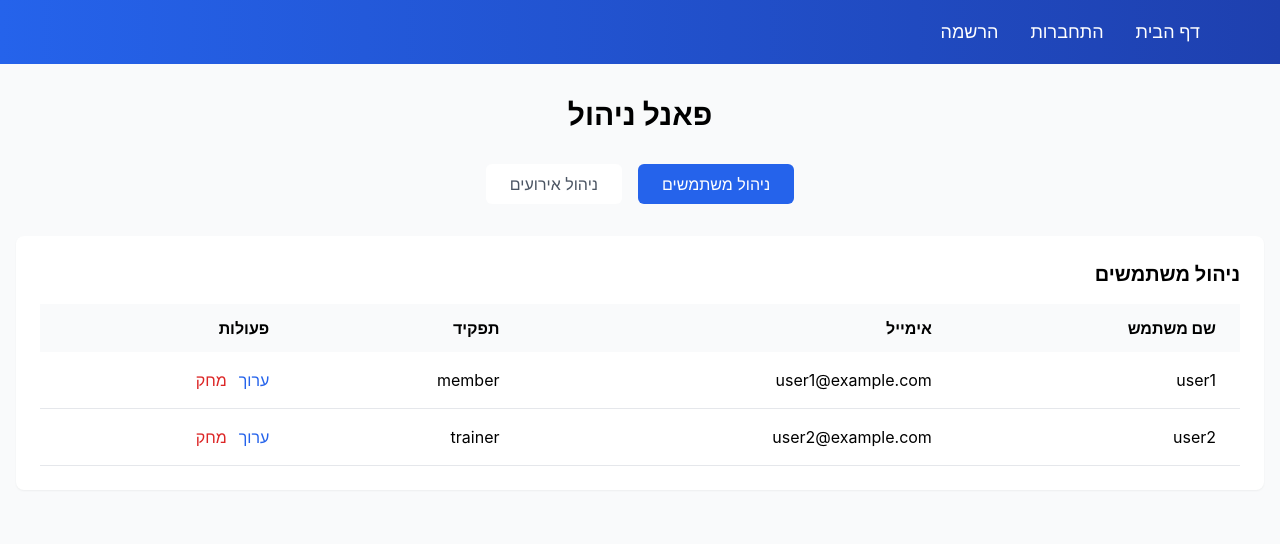
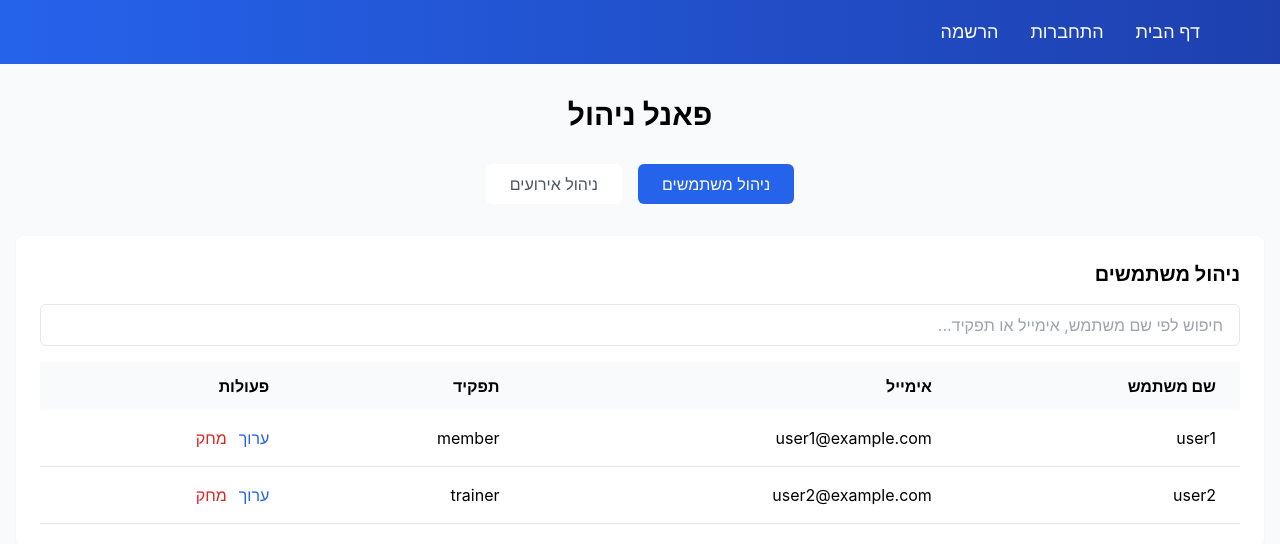
Before and after one commit to victorgalam/GYMPproject, a React (Create React App) app in the folder front/: page /admin/panel in a window 1280 px wide. Shown: the top 544 px of the page. Built offline with nearby package versions, Linux system fonts and the light colour scheme.

Commit message:
"sherch in admin"

```diff
--- a/front/src/components/AdminPanel.js
+++ b/front/src/components/AdminPanel.js
@@ -2,8 +2,8 @@ import React, { useState } from 'react';
 
 function AdminPanel() {
   const [activeSection, setActiveSection] = useState('users');
+  const [searchQuery, setSearchQuery] = useState('');
 
-  // מידע לדוגמה - בפרויקט אמיתי יגיע מהשרת
   const [users, setUsers] = useState([
     { id: 1, username: 'user1', email: 'user1@example.com', role: 'member' },
     { id: 2, username: 'user2', email: 'user2@example.com', role: 'trainer' }
@@ -26,6 +26,13 @@ function AdminPanel() {
   };
 
   const [editingUser, setEditingUser] = useState(null);
+
+  // פונקציית סינון משתמשים
+  const filteredUsers = users.filter(user =>
+    user.username.toLowerCase().includes(searchQuery.toLowerCase()) ||
+    user.email.toLowerCase().includes(searchQuery.toLowerCase()) ||
+    user.role.toLowerCase().includes(searchQuery.toLowerCase())
+  );
 
   // טופס הוספת אירוע
   const [newEvent, setNewEvent] = useState({
@@ -77,6 +84,18 @@ function AdminPanel() {
           {activeSection === 'users' && (
             <div>
               <h3 className="text-xl font-bold mb-4">ניהול משתמשים</h3>
+
+              {/* שדה חיפוש */}
+              <div className="mb-4">
+                <input
+                  type="text"
+                  placeholder="חיפוש לפי שם משתמש, אימייל או תפקיד..."
+                  value={searchQuery}
+                  onChange={(e) => setSearchQuery(e.target.value)}
+                  className="w-full px-4 py-2 border rounded-md"
+                />
+              </div>
+
               <div className="overflow-x-auto">
                 <table className="min-w-full">
                   <thead>
@@ -88,7 +107,7 @@ function AdminPanel() {
                     </tr>
                   </thead>
                   <tbody>
-                    {users.map(user => (
+                    {filteredUsers.map(user => (
                       <tr key={user.id} className="border-b">
                         <td className="px-6 py-4">{user.username}</td>
                         <td className="px-6 py-4">{user.email}</td>
```
